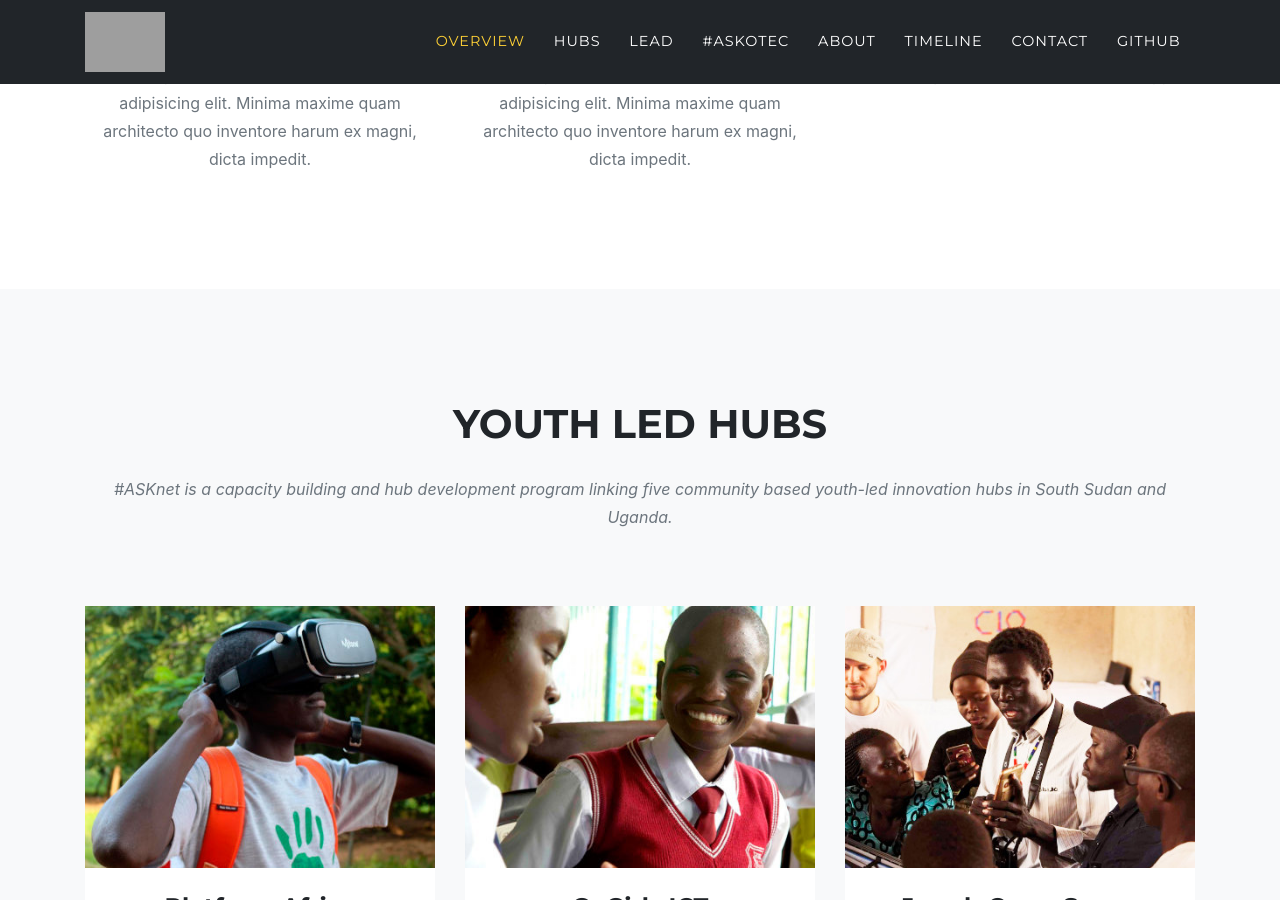
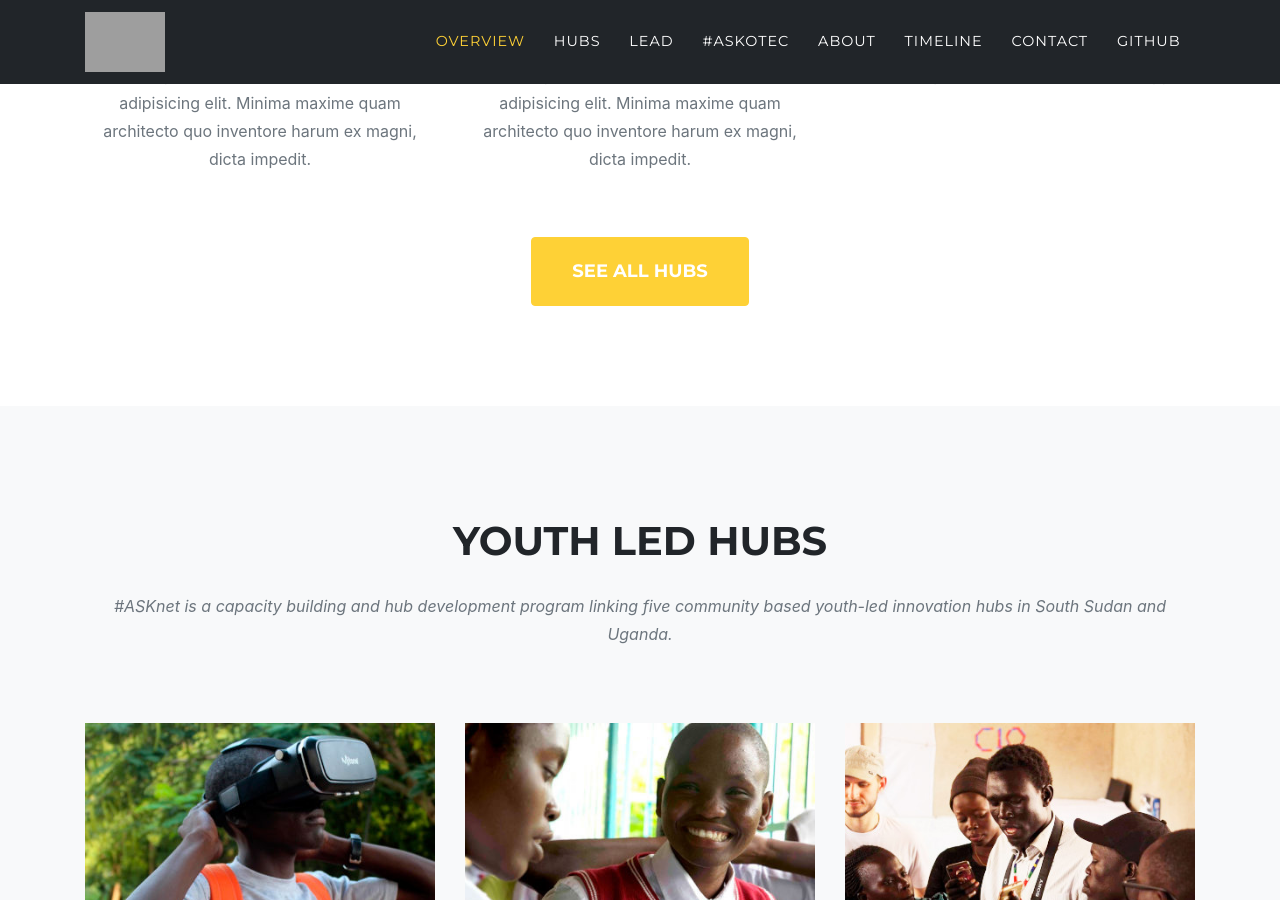
Before and after one commit to ASKnetCommunity/ASKnet.Community, a Jekyll site: the page built from index.md, in a window 1280 px wide and 900 px high, scrolled down 1441 px. Built offline with Jekyll 4.4.1, drawn with Linux system fonts in a browser that asks for light colours; some web fonts are replaced; grey boxes are pictures that could not be loaded.

Commit message:
added button in the services section

```diff
--- a/_data/sitetext.yml
+++ b/_data/sitetext.yml
@@ -20,6 +20,8 @@ en: &DEFAULT_EN
     title: "#ASKnet<br />Access to Skills & Knowledge Network"
     text: "The #ASKnet community aims to build a sustainable network of trainers and empowered individuals, to address specific challenges their communities are facing and transform cultural patterns that fuel conflict and inequality."
     section: services
+    button: See all hubs
+    buttonlink: "#hubs"
     list:
       - title: "Community"
         desc: "Lorem ipsum dolor sit amet, consectetur adipisicing elit. Minima maxime quam architecto quo inventore harum ex magni, dicta impedit."
--- a/_includes/services.html
+++ b/_includes/services.html
@@ -23,7 +23,13 @@
         </div>
 	  {% endfor %}
       </div>
-
+      {%- if site.data.sitetext[site.locale].services.button -%}
+      <div class="row text-center mt-5">
+        <div class="col-md-12">
+          <a class="btn btn-primary btn-xl text-uppercase js-scroll-trigger" href="{{ site.data.sitetext[site.locale].services.buttonlink }}">{{ site.data.sitetext[site.locale].services.button }}</a>
+        </div>
+      </div>
+      {%- endif -%}
     </div>
   </section>
 <!-- End Services -->
```
